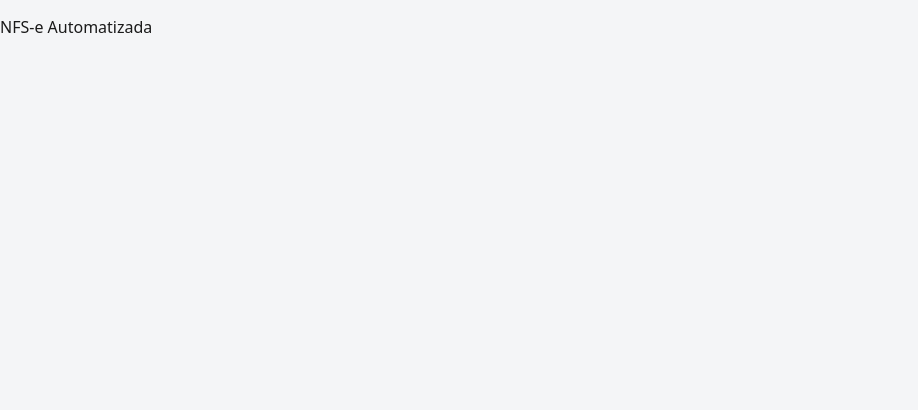
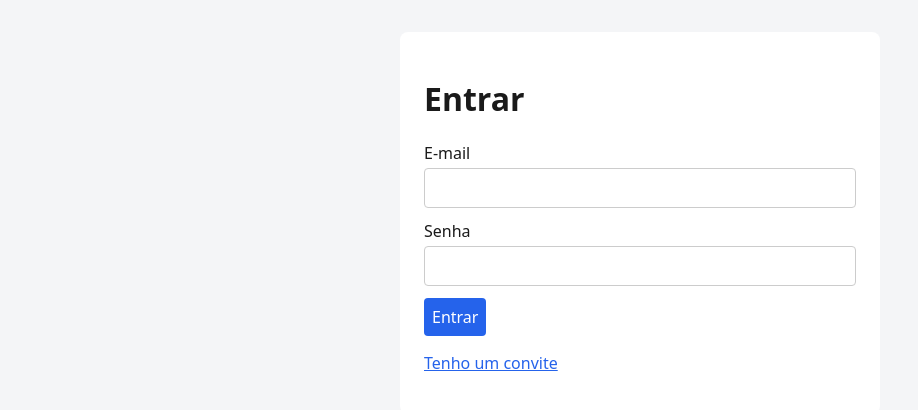
Before and after one commit to carlosventto-afk/NFse, a React (Vite) app in the folder frontend/: page /login in a window 1280 px wide. Shown: the top 410 px of the page, without its empty margins (0-918 px from the left). Built offline with nearby package versions, Linux system fonts and the light colour scheme; the HTML template or start-up script is replaced by a standard one.

Commit message:
feat(frontend): login, selecao de empresa e shell de navegacao

```diff
--- a/frontend/src/App.tsx
+++ b/frontend/src/App.tsx
@@ -1,3 +1,24 @@
+import { BrowserRouter, Route, Routes } from "react-router-dom";
+import { AuthProvider } from "./context/AuthContext";
+import RotaProtegida from "./components/RotaProtegida";
+import Layout from "./components/Layout";
+import LoginPage from "./pages/LoginPage";
+import SelecionarEmpresaPage from "./pages/SelecionarEmpresaPage";
+
 export default function App() {
-  return <p>NFS-e Automatizada</p>;
+  return (
+    <BrowserRouter>
+      <AuthProvider>
+        <Routes>
+          <Route path="/login" element={<LoginPage />} />
+          <Route element={<RotaProtegida />}>
+            <Route path="/selecionar-empresa" element={<SelecionarEmpresaPage />} />
+            <Route element={<Layout />}>
+              <Route path="/emissoes" element={<p>Emissoes (Task 8)</p>} />
+            </Route>
+          </Route>
+        </Routes>
+      </AuthProvider>
+    </BrowserRouter>
+  );
 }
--- /dev/null
+++ b/frontend/src/components/Layout.tsx
@@ -0,0 +1,43 @@
+import { Link, Outlet, useNavigate } from "react-router-dom";
+import { useAuth } from "../context/AuthContext";
+
+export default function Layout() {
+  const { payload, empresas, logout } = useAuth();
+  const navegar = useNavigate();
+
+  const empresaAtiva = empresas.find((e) => e.empresa_id === payload?.empresa_id);
+
+  function sair() {
+    logout();
+    navegar("/login");
+  }
+
+  return (
+    <div>
+      <nav className="nav">
+        <div>
+          <Link to="/emissoes">Emissoes</Link>
+          <Link to="/clientes">Clientes</Link>
+          <Link to="/importar-csv">Importar CSV</Link>
+          <Link to="/cadastro-empresa">Cadastrar empresa</Link>
+        </div>
+        <div>
+          {empresaAtiva && (
+            <>
+              <span>{empresaAtiva.cnpj} </span>
+              {empresas.length > 1 && (
+                <button className="secundario" onClick={() => navegar("/selecionar-empresa")}>
+                  Trocar empresa
+                </button>
+              )}
+            </>
+          )}
+          <button className="secundario" onClick={sair}>Sair</button>
+        </div>
+      </nav>
+      <div className="conteudo">
+        <Outlet />
+      </div>
+    </div>
+  );
+}
--- /dev/null
+++ b/frontend/src/pages/LoginPage.tsx
@@ -0,0 +1,49 @@
+import { useState, type FormEvent } from "react";
+import { Navigate, useNavigate } from "react-router-dom";
+import { useAuth } from "../context/AuthContext";
+
+export default function LoginPage() {
+  const { login, payload } = useAuth();
+  const navegar = useNavigate();
+  const [email, setEmail] = useState("");
+  const [senha, setSenha] = useState("");
+  const [erro, setErro] = useState<string | null>(null);
+  const [enviando, setEnviando] = useState(false);
+
+  if (payload) {
+    return <Navigate to={payload.empresa_id ? "/emissoes" : "/selecionar-empresa"} replace />;
+  }
+
+  async function enviar(evento: FormEvent) {
+    evento.preventDefault();
+    setErro(null);
+    setEnviando(true);
+    try {
+      await login(email, senha);
+      navegar("/selecionar-empresa");
+    } catch (e) {
+      setErro(e instanceof Error ? e.message : "Falha no login");
+    } finally {
+      setEnviando(false);
+    }
+  }
+
+  return (
+    <div className="cartao">
+      <h1>Entrar</h1>
+      <form onSubmit={enviar}>
+        <div className="form-linha">
+          <label htmlFor="email">E-mail</label>
+          <input id="email" type="email" required value={email} onChange={(e) => setEmail(e.target.value)} />
+        </div>
+        <div className="form-linha">
+          <label htmlFor="senha">Senha</label>
+          <input id="senha" type="password" required value={senha} onChange={(e) => setSenha(e.target.value)} />
+        </div>
+        {erro && <p className="erro">{erro}</p>}
+        <button type="submit" disabled={enviando}>{enviando ? "Entrando..." : "Entrar"}</button>
+      </form>
+      <p><a href="/aceitar-convite">Tenho um convite</a></p>
+    </div>
+  );
+}
--- /dev/null
+++ b/frontend/src/pages/SelecionarEmpresaPage.tsx
@@ -0,0 +1,57 @@
+import { useNavigate } from "react-router-dom";
+import { useState } from "react";
+import { useAuth } from "../context/AuthContext";
+
+export default function SelecionarEmpresaPage() {
+  const { payload, empresas, trocarEmpresa } = useAuth();
+  const navegar = useNavigate();
+  const [erro, setErro] = useState<string | null>(null);
+
+  if (payload?.eh_admin_plataforma) {
+    return (
+      <div className="cartao">
+        <h1>Administrador da plataforma</h1>
+        <p>
+          Convites de titular e cadastro de empresa para outra pessoa ainda
+          sao feitos via API por este perfil.
+        </p>
+      </div>
+    );
+  }
+
+  async function selecionar(empresaId: string) {
+    setErro(null);
+    try {
+      await trocarEmpresa(empresaId);
+      navegar("/emissoes");
+    } catch (e) {
+      setErro(e instanceof Error ? e.message : "Nao foi possivel trocar de empresa");
+    }
+  }
+
+  if (empresas.length === 0) {
+    return (
+      <div className="cartao">
+        <h1>Nenhuma empresa cadastrada</h1>
+        <p>Cadastre sua primeira empresa para comecar a emitir notas.</p>
+        <button onClick={() => navegar("/cadastro-empresa")}>Cadastrar empresa</button>
+      </div>
+    );
+  }
+
+  return (
+    <div className="cartao">
+      <h1>Escolha uma empresa</h1>
+      {erro && <p className="erro">{erro}</p>}
+      <ul>
+        {empresas.map((empresa) => (
+          <li key={empresa.empresa_id}>
+            <button onClick={() => selecionar(empresa.empresa_id)}>
+              {empresa.cnpj} ({empresa.papel})
+            </button>
+          </li>
+        ))}
+      </ul>
+    </div>
+  );
+}
```
